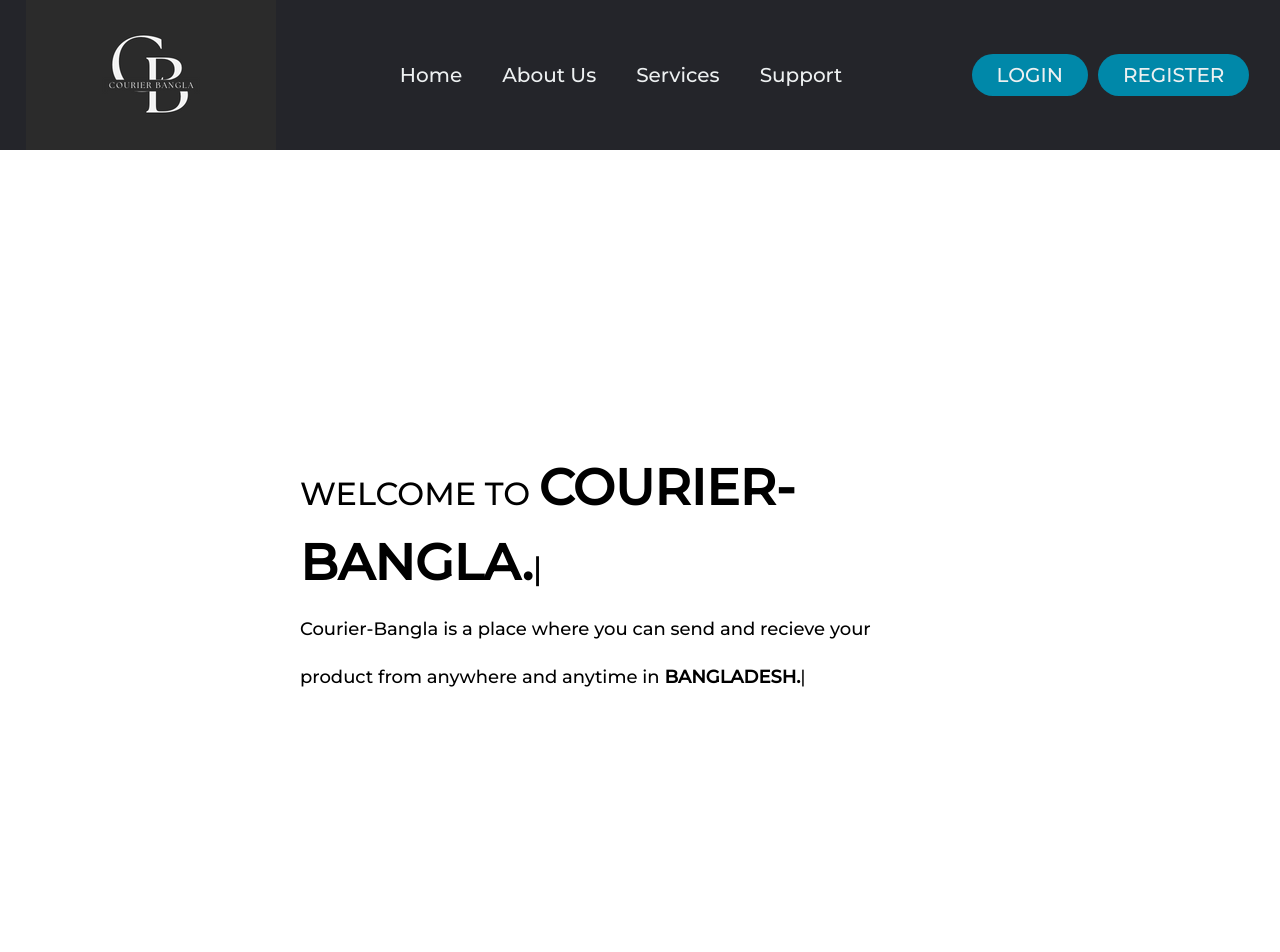
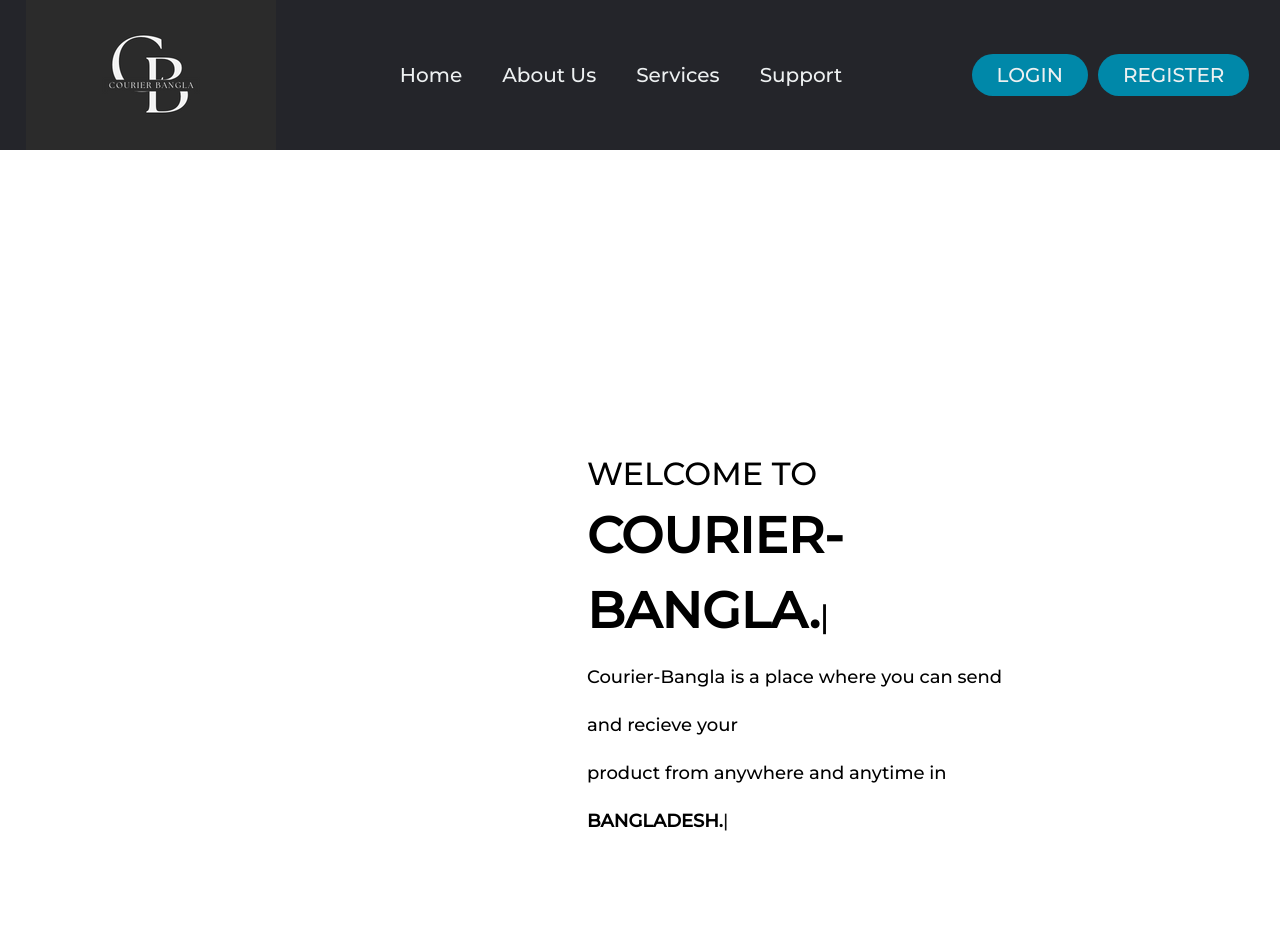
Before and after one commit to Faysal-Ibnea-Hasan/Courier-Bangla, a React (Create React App) app: page / in a window 1280 px wide. Shown: the top 952 px of the page. Built offline with nearby package versions, Linux system fonts and the light colour scheme; a web font is replaced by a local one.

Commit message:
minor changes

```diff
--- a/src/components/Home.css
+++ b/src/components/Home.css
@@ -3,10 +3,11 @@
     padding: 0;
 }
 .animated-typing{
-    margin: 300px;
+    margin: 287px;
     font-size: xx-large;
     font-family: "Montserrat", sans-serif;
     font-weight: 600px;
+
 
 
 
@@ -25,3 +26,8 @@ strong{
 
 
 }
+.container-home{
+    height: 50vh;
+    width: 78vw;
+    margin: 300px;
+}
--- a/src/components/Home.js
+++ b/src/components/Home.js
@@ -5,8 +5,12 @@ import Typed from 'react-typed';
 function Home() {
   return (
     <>
+
       {/* this is for typing effect */}
       {/* npm install react-typed --force */}
+      <div className="container-home">
+
+
         <div className="animated-typing">
           <span>
 
@@ -30,6 +34,8 @@ function Home() {
               typeSpeed={25}
             />
           </span>
+        </div>
+      </div>
 
 
 
@@ -38,7 +44,6 @@ function Home() {
 
 
 
-      </div>
     </>
   )
 }
--- a/src/components/Services.css
+++ b/src/components/Services.css
@@ -5,7 +5,7 @@
 }
 .body{
     height: 80vh;
-    width: 100vw;
+    width: 99vw;
     display: flex;
     overflow: hidden;
     justify-content: center;
```
Also changed, not shown: 1 other file (tests, documents, lock files or other folders). Lines whose indentation alone changed are shown as unchanged.
